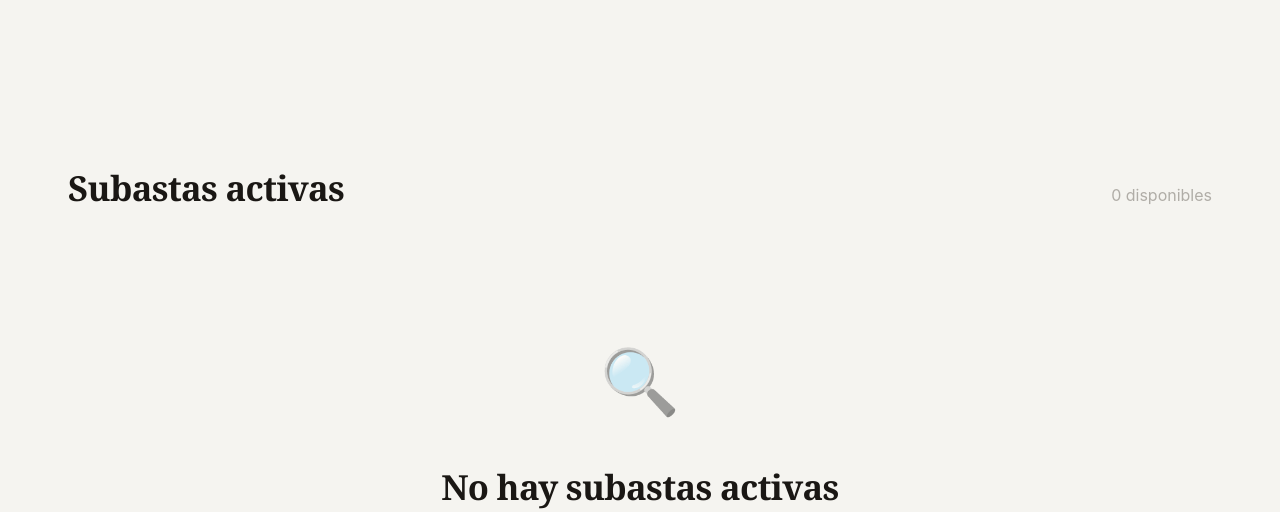
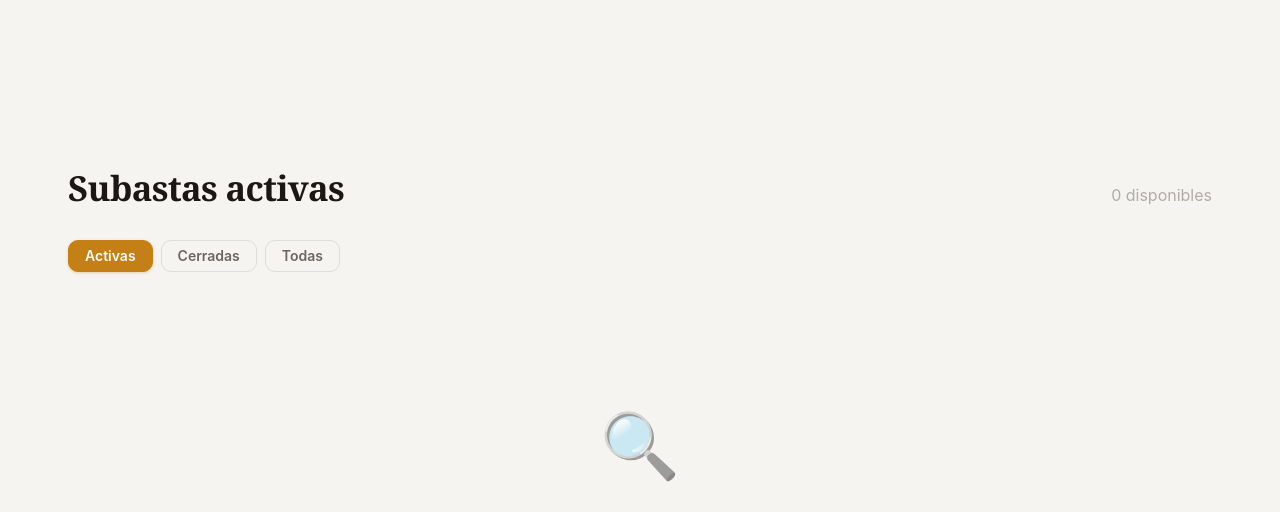
Before and after one commit to javiersandovaltap-beep/martillo-virtual, a Django app: page / in a window 1280 px wide. Shown: the part 574-1086 px from the top of the page. Run offline with Django 5.2, Linux system fonts and the light colour scheme; data that the repository does not hold is empty; some web fonts are replaced.

Commit message:
feat(views): InicioView ?estado= filter tabs + detalle shows ganador
InicioView filter (?estado=activas|cerradas|todas):
- Default: activas (backwards compatible)
- ?estado=cerradas: shows closed subastas (con ganador info)
- ?estado=todas: shows all
- Invalid value: falls back to activas
- Template inicio.html: 3 tab links (Activas/Cerradas/Todas) with active styling
- Context var estado_filter passed to template
- Header title changes based on filter

DetalleView ganador display (subasta_detail.html):
- If subasta.tiene_ganador: green alert 'Subasta finalizada, Ganador: X, Monto: $Y'
- If cerrada without ganador: red alert 'finalizado sin ofertas'
- Uses tiene_ganador and monto_ganador properties from Commit 3

8 new tests:
- 6 filter tests (default, explicit activas, cerradas, todas, invalid, tabs render)
- 2 ganador display tests (con ganador, sin ganador)

Script v2: used class-boundary markers (not exact block matching) to avoid
L09 silent FAIL issue from v1. Line-by-line approach for inicio.html.

Total tests: 106 + 8 = 114 expected.

```diff
--- a/subastas/templates/subastas/inicio.html
+++ b/subastas/templates/subastas/inicio.html
@@ -21,8 +21,19 @@
 <section class="page-section">
   <div class="container">
     <div style="display:flex;align-items:baseline;justify-content:space-between;flex-wrap:wrap;gap:var(--space-4);margin-bottom:var(--space-8);">
-      <h2 style="font-family:var(--font-display);font-size:var(--text-xl);font-weight:800;letter-spacing:-0.02em;">Subastas activas</h2>
+      <h2 style="font-family:var(--font-display);font-size:var(--text-xl);font-weight:800;letter-spacing:-0.02em;">
+        {% if estado_filter == "cerradas" %}Subastas cerradas
+        {% elif estado_filter == "todas" %}Todas las subastas
+        {% else %}Subastas activas{% endif %}
+      </h2>
       <span style="font-size:var(--text-sm);color:var(--color-text-faint);">{{ total_subastas|default:"0" }} disponible{{ total_subastas|pluralize:"s" }}</span>
+    </div>
+
+    <!-- Tabs de filtrado (Commit 6) -->
+    <div style="display:flex;gap:var(--space-2);margin-bottom:var(--space-8);flex-wrap:wrap;">
+      <a href="?estado=activas" class="btn {% if estado_filter == 'activas' %}btn--primary{% else %}btn--ghost{% endif %} btn--sm">Activas</a>
+      <a href="?estado=cerradas" class="btn {% if estado_filter == 'cerradas' %}btn--primary{% else %}btn--ghost{% endif %} btn--sm">Cerradas</a>
+      <a href="?estado=todas" class="btn {% if estado_filter == 'todas' %}btn--primary{% else %}btn--ghost{% endif %} btn--sm">Todas</a>
     </div>
     {% if subastas %}
       <div class="auction-grid">
--- a/subastas/views.py
+++ b/subastas/views.py
@@ -28,18 +28,23 @@ class InicioView(ListView):
         from django.db.models import Count, Max, F, OuterRef, Subquery
         from django.db.models.functions import Coalesce
 
-        # Subquery for total_ofertas count
         total_ofertas_subquery = Oferta.objects.filter(subasta=OuterRef('pk')).order_by().values('subasta').annotate(count=Count('id')).values('count')
-        # Subquery for precio_actual: latest (highest) oferta monto, or price_inicial if none
         precio_actual_subquery = Oferta.objects.filter(subasta=OuterRef('pk')).order_by('-monto').values('monto')[:1]
 
+        # Filter by ?estado= query param (Commit 6)
+        estado_filter = self.request.GET.get("estado", "activas").lower()
+        qs = Subasta.objects.all()
+        if estado_filter == "cerradas":
+            qs = qs.filter(estado=Subasta.Estado.CERRADA)
+        elif estado_filter == "todas":
+            pass  # sin filtro
+        else:  # "activas" o cualquier otro valor
+            qs = qs.filter(estado=Subasta.Estado.ACTIVA)
+
         return (
-            Subasta.objects
-            .filter(estado="activa")
+            qs
             .order_by("-creado_en")
             .annotate(
-                # Annotate with subqueries to avoid GROUP BY in the main query.
-                # This allows the paginator's count to be a simple count on Subasta table.
                 _total_ofertas=Coalesce(Subquery(total_ofertas_subquery), 0),
                 _precio_actual=Coalesce(Subquery(precio_actual_subquery), F('precio_inicial')),
             )
@@ -47,15 +52,14 @@ class InicioView(ListView):
 
     def get_context_data(self, **kwargs):
         ctx = super().get_context_data(**kwargs)
-        # Use paginator.count (already calculated by ListView) instead of
-        # running a separate COUNT query via self.get_queryset().count()
         paginator = ctx.get("paginator")
         if paginator:
             ctx["total_subastas"] = paginator.count
         else:
             ctx["total_subastas"] = self.object_list.count()
+        # Pass current filter to template for active tab styling (Commit 6)
+        ctx["estado_filter"] = self.request.GET.get("estado", "activas").lower()
         return ctx
-
 
 # ─── Detalle ─────────────────────────────────────────────────────────────────
 class DetalleView(DetailView):
```
Also changed, not shown: subastas/templates/subastas/subasta_detail.html (+9 -1 lines), subastas/tests/test_views.py (+105 -0 lines).
